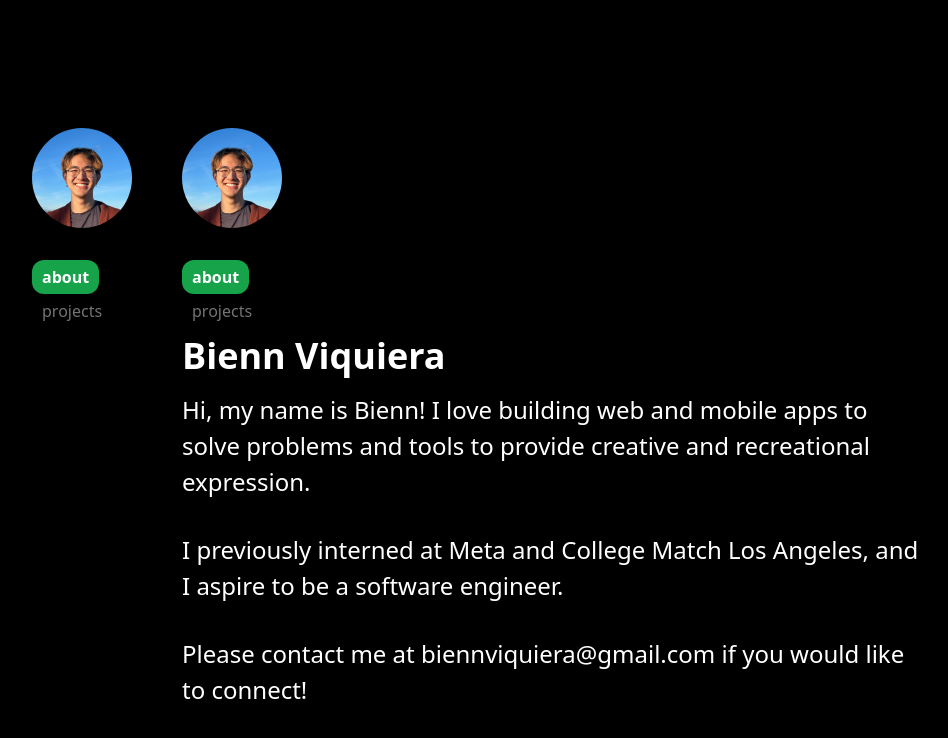
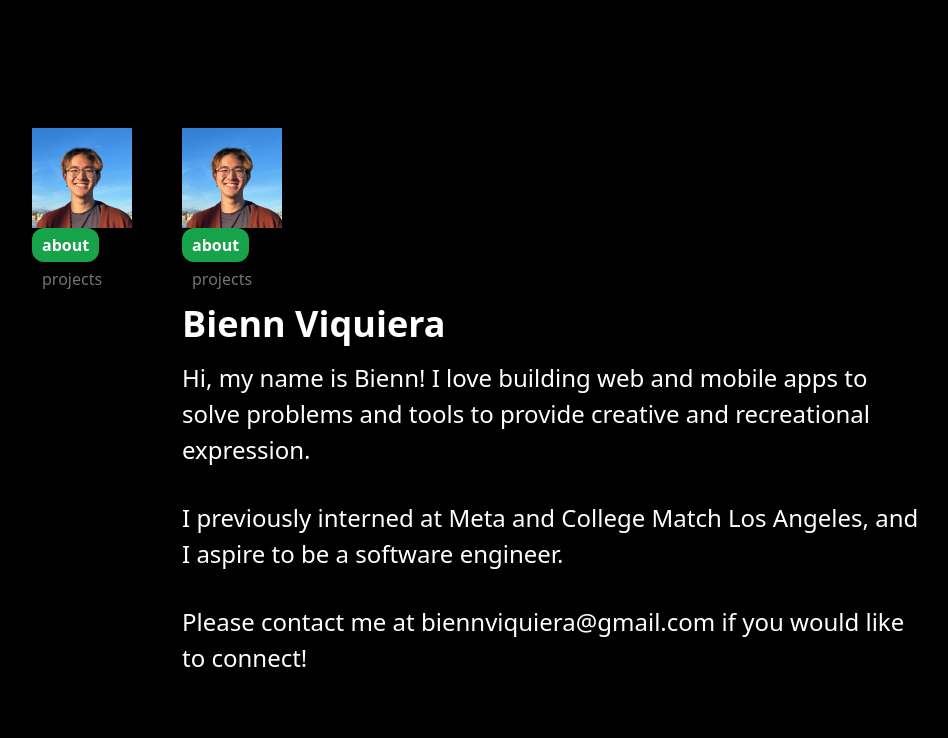
Before and after one commit to biennviquiera/bienn_dev, a Next.js app: page / in a window 1280 px wide. Shown: the top 738 px of the page, without its empty margins (160-1108 px from the left). Built offline with nearby package versions, Linux system fonts and the light colour scheme.

Commit message:
removing classes test image

```diff
--- a/components/Sidebar.js
+++ b/components/Sidebar.js
@@ -24,7 +24,7 @@ export default function Sidebar() {
     return (
         <aside className="md:w-[150px] md:flex-shrink-0 -mx-4 md:mx-0 md:px-0 font-sans-serif">
             <div className="flex flex-row md:flex-col justify-center relative">
-                <Image className="md:mb-8 rounded-full"
+                <Image
                     src="/profile.jpeg"
                     width={100}
                     height={100}
```
